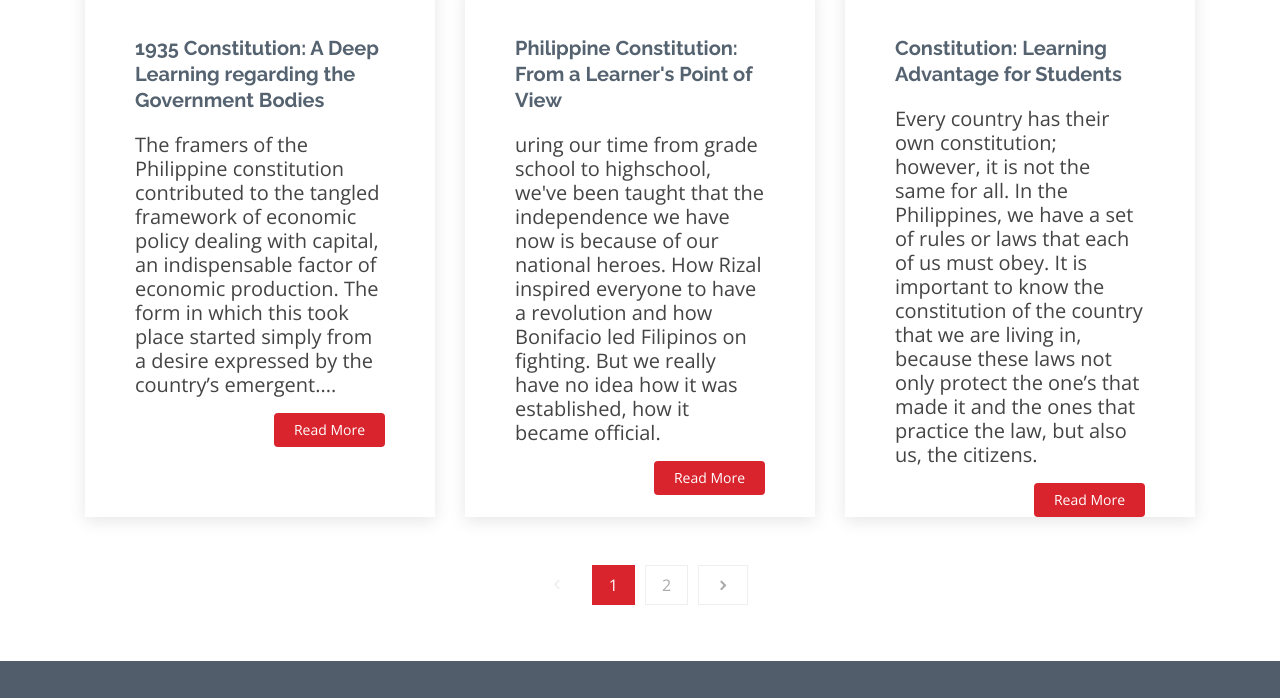
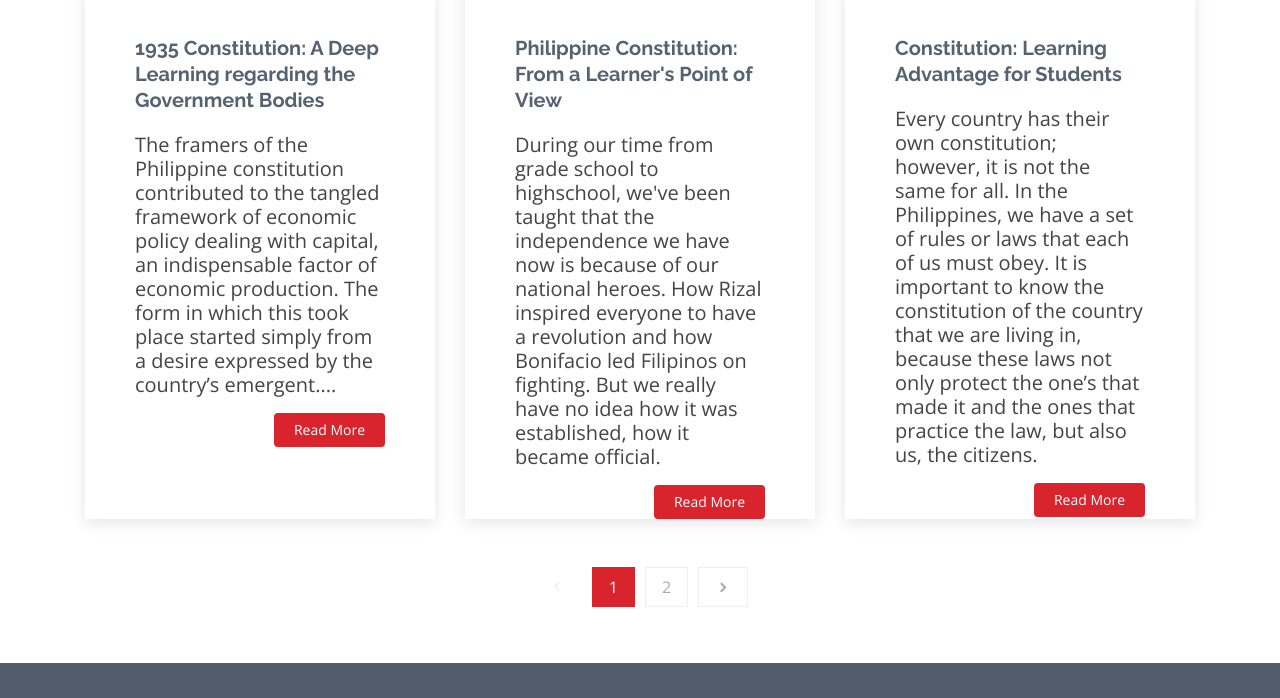
Before and after one commit to jansee19990809/RPH_WEBSITE, a plain HTML site: page Blog-Dashboard.html in a window 1280 px wide. Shown: the part 800-1498 px from the top of the page. Drawn offline with nearby package versions, Linux system fonts and the light colour scheme.

Commit message:
update typo error

```diff
--- a/Blog-Dashboard.html
+++ b/Blog-Dashboard.html
@@ -251,7 +251,7 @@
 
               <div class="entry-content">
                 <p>
-                  uring our time from grade school to highschool, we've been taught that the independence we have now is because of our national heroes. How Rizal inspired everyone to have a revolution and how Bonifacio led Filipinos on fighting. But we really have no idea how it was established, how it became official.
+                  During our time from grade school to highschool, we've been taught that the independence we have now is because of our national heroes. How Rizal inspired everyone to have a revolution and how Bonifacio led Filipinos on fighting. But we really have no idea how it was established, how it became official.
                 <div class="read-more">
                   <a href="blog-single-Pitapit-Tawag-Tumaneng.html">Read More</a>
                 </div>
```
